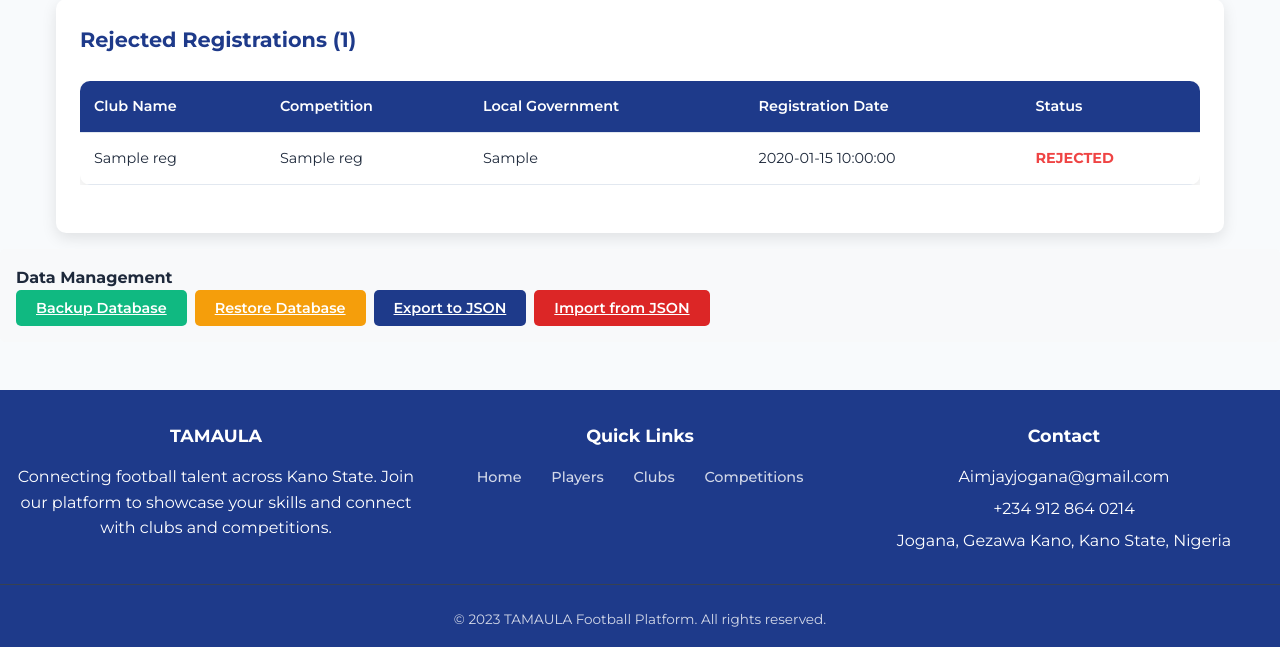
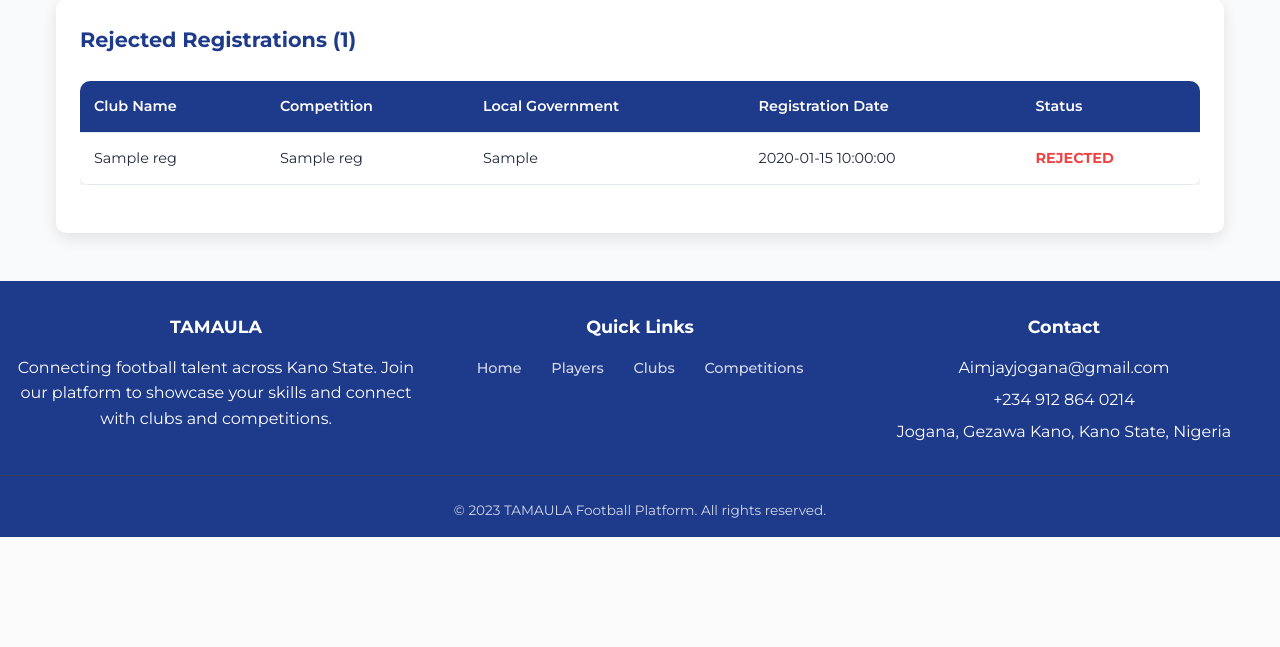
Before and after one commit to Aimjayjogana/TAMAULA, a Flask app: template templates/admin_dashboard.html in a window 1280 px wide. Shown: the part 1545-2192 px from the top of the page. After the commit the page ends 2082 px from the top, so only its background shows below. Run offline with Flask 3, Linux system fonts and the light colour scheme; the visitor is signed in with stand-in values (Sample User, id 1); the template is opened without the code that fills it: most values are stand-ins (such as "Sample title", 1, 10 or a date in 2020).

Commit message:
Fix admin dashboard error syntax

```diff
--- a/templates/admin_dashboard.html
+++ b/templates/admin_dashboard.html
@@ -197,15 +197,6 @@
     </div>
 </div>
 
-<div style="margin: 1rem 0; padding: 1rem; background: #f8f9fa; border-radius: 5px;">
-    <h4>Data Management</h4>
-    <div style="display: flex; gap: 0.5rem; flex-wrap: wrap;">
-        <a href="{{ url_for('admin_backup') }}" class="btn" style="background: var(--success);">Backup Database</a>
-        <a href="{{ url_for('admin_restore') }}" class="btn" style="background: var(--warning);">Restore Database</a>
-        <a href="{{ url_for('admin_export_data') }}" class="btn" style="background: var(--primary);">Export to JSON</a>
-        <a href="{{ url_for('admin_import_data') }}" class="btn" style="background: var(--secondary);">Import from JSON</a>
-    </div>
-</div>
 
 <!-- Approval Modal -->
 <div id="approvalModal" style="display: none; position: fixed; top: 0; left: 0; width: 100%; height: 100%; background: rgba(0,0,0,0.5); z-index: 1000; justify-content: center; align-items: center;">
```
